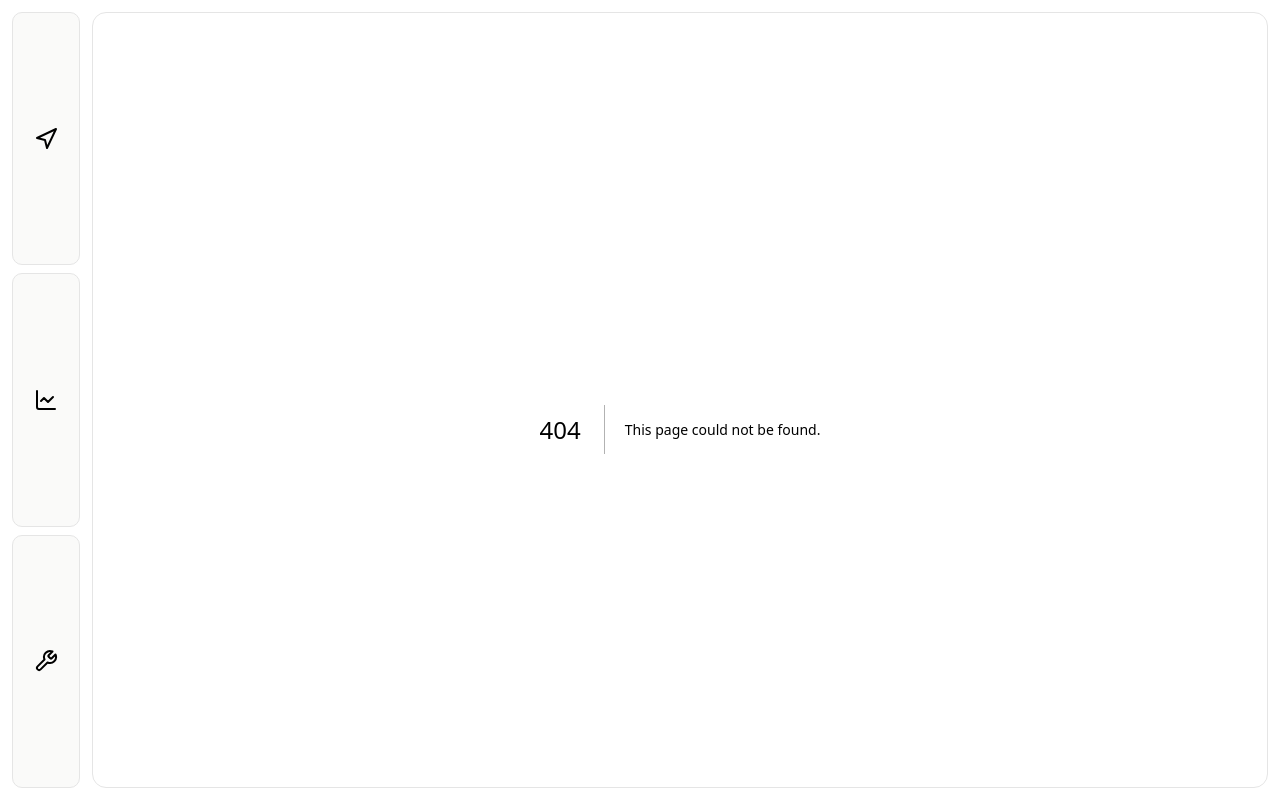
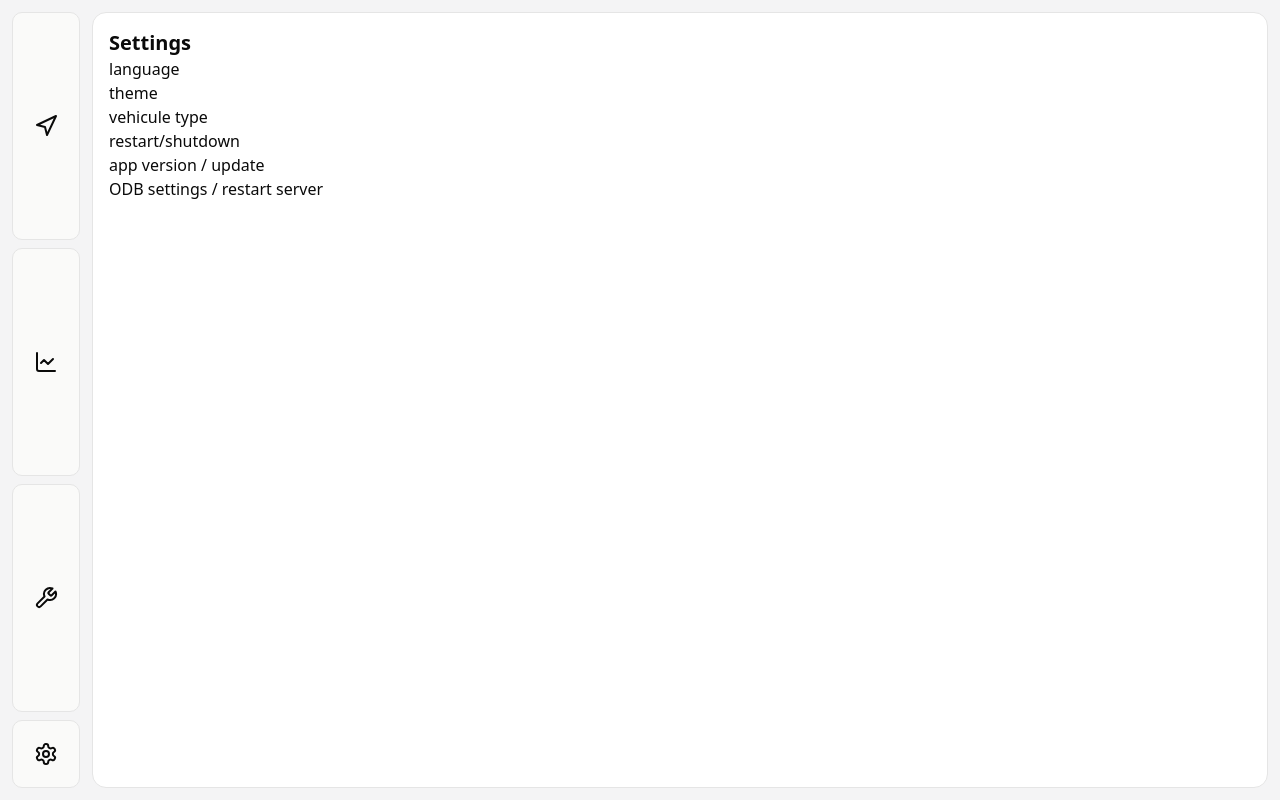
Before and after one commit to MathieuDebit/obd-dashboard, a Next.js app in the folder obd-dashboard-next/: page /settings in a window 1280 px wide. Before the commit this address had no page. Built offline with nearby package versions, Linux system fonts and the light colour scheme.

Commit message:
Add Settings page

```diff
--- a/obd-dashboard-next/src/app/layout.tsx
+++ b/obd-dashboard-next/src/app/layout.tsx
@@ -4,7 +4,7 @@ import "./globals.css";
 
 import Link from 'next/link'
 import { ScrollArea } from "@/components/ui/scroll-area"
-import { ChartLine, Navigation, Wrench } from "lucide-react";
+import { ChartLine, Navigation, Settings, Wrench } from "lucide-react";
 
 const geistSans = Geist({
   variable: "--font-geist-sans",
@@ -33,9 +33,10 @@ export default function RootLayout({
       >
         <div className="flex flex-row h-screen p-3">
           <div className="flex flex-col w-20 justify-around pr-3">
-            <Link className="bg-stone-50 border rounded-lg h-full flex justify-center items-center" href="/"><Navigation /></Link>
-            <Link className="bg-stone-50 border rounded-lg h-full flex justify-center items-center my-2" href="/commands"><ChartLine /></Link>
-            <Link className="bg-stone-50 border rounded-lg h-full flex justify-center items-center" href="/diagnostics"><Wrench /></Link>
+            <Link className="bg-stone-50 border rounded-lg h-full flex flex-1 justify-center items-center" href="/"><Navigation /></Link>
+            <Link className="bg-stone-50 border rounded-lg h-full flex flex-1 justify-center items-center my-2" href="/commands"><ChartLine /></Link>
+            <Link className="bg-stone-50 border rounded-lg h-full flex flex-1 justify-center items-center mb-2" href="/diagnostics"><Wrench /></Link>
+            <Link className="bg-stone-50 border rounded-lg aspect-square flex flex-none justify-center items-center" href="/settings"><Settings /></Link>
           </div>
 
           <ScrollArea className="bg-white flex grow rounded-xl border p-4 overflow-hidden">
--- /dev/null
+++ b/obd-dashboard-next/src/app/settings/page.tsx
@@ -0,0 +1,13 @@
+export default function Settings() {
+    return (
+        <div>
+            <h1 className="text-xl font-bold">Settings</h1>
+            <div>language</div>
+            <div>theme</div>
+            <div>vehicule type</div>
+            <div>restart/shutdown</div>
+            <div>app version / update</div>
+            <div>ODB settings / restart server</div>
+        </div>
+    )
+}
```
